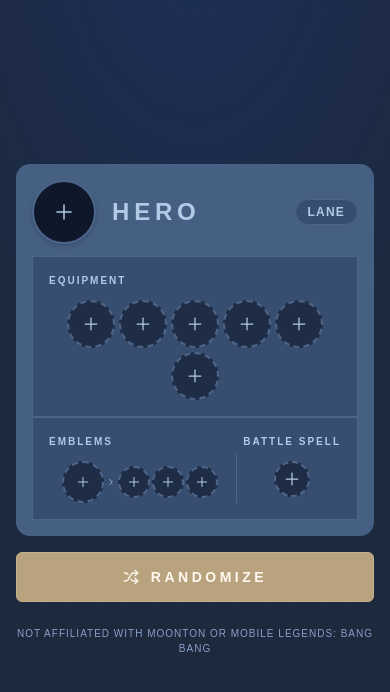
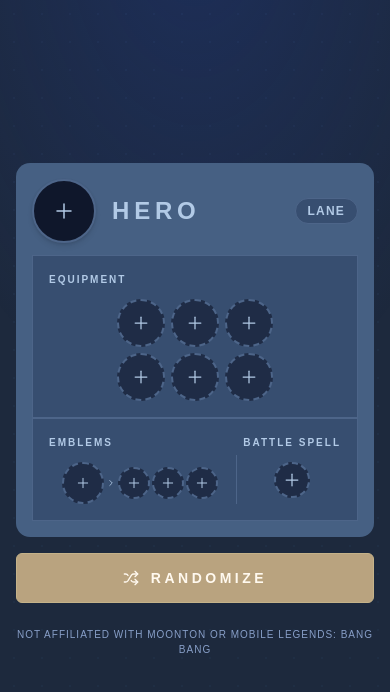
Before and after one commit to ycydro/mlbb-random, a Next.js app: page / in a window 390 px wide. Shown: the top 692 px of the page. Built offline with nearby package versions, Linux system fonts and the light colour scheme; no server answers.

Commit message:
style(ui): turn equipment slots to grid on mobile breakpoint

```diff
--- a/app/layout.tsx
+++ b/app/layout.tsx
@@ -27,7 +27,7 @@ export default function RootLayout({
       lang="en"
       className={`${geistSans.variable} ${geistMono.variable} antialiased overscroll-none`}
     >
-      <body className="min-h-screen flex flex-col justify-center">
+      <body className="min-h-screen flex flex-col justify-center overflow-hidden">
         {children}
       </body>
     </html>
--- a/components/custom/EquipmentSlots.tsx
+++ b/components/custom/EquipmentSlots.tsx
@@ -22,10 +22,12 @@ export default function EquipmentSlots({ items = [] }: EquipmentSlotsProps) {
         Equipment
       </h2>
 
-      <div className="flex justify-center flex-wrap gap-1 sm:gap-3">
-        {slots.map((slot, index) => (
-          <EquipmentSlot key={index} slot={slot} />
-        ))}
+      <div className="w-full flex items-center justify-center">
+        <div className="grid grid-cols-3 grid-rows-2 place-items-center gap-1.5 sm:flex sm:justify-center sm:flex-wrap sm:gap-3">
+          {slots.map((slot, index) => (
+            <EquipmentSlot key={index} slot={slot} />
+          ))}
+        </div>
       </div>
     </section>
   );
```
